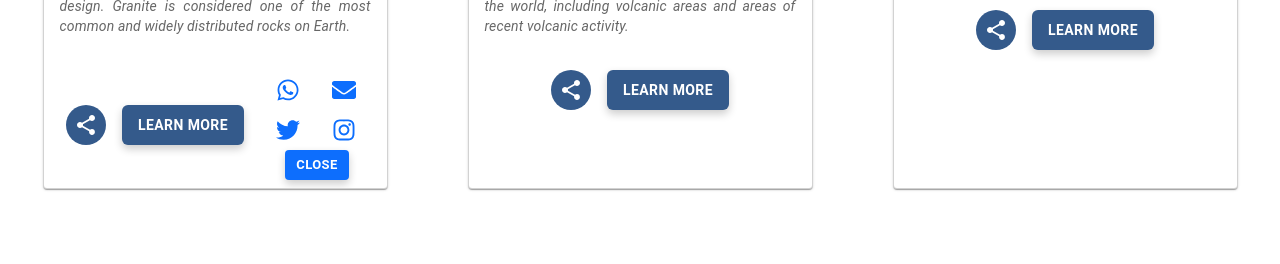
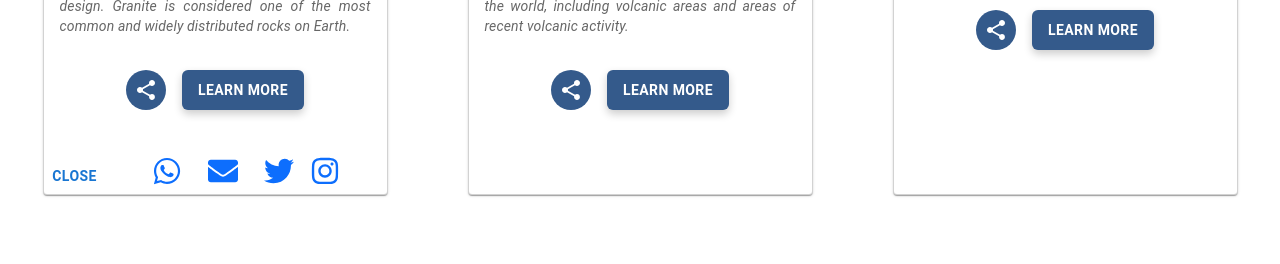
Before and after one commit to dovranmuhammet/rockscan, a React (Create React App) app: page /rocks in a window 1280 px wide. Both pictures are taken after a click on the button 146 px from the left and 896 px from the top of the page. Shown: the part 807-1071 px from the top of the page. Built offline with nearby package versions, Linux system fonts and the light colour scheme.

Commit message:
Styled share buttons, icons in rock json

```diff
--- a/src/components/RockList/RockList.js
+++ b/src/components/RockList/RockList.js
@@ -165,60 +165,75 @@ const RockList = () => {
               >
                 Learn More
               </Button>
+            </CardActions>
+
             {sharePopup === rock && (
-                <div className='share-popup'>
-                  <div>
+              <div
+                className='share-popup'
+                style={{
+                  display: 'flex',
+                  justifyContent: 'center',
+                  gap: '10px',
+                }}
+              >
+                <Button
+                  className='close-button'
+                  onClick={handleClosePopup}
+                  style={{
+                    fontWeight: 'bold',
+                    top: '20px',
+                    left: '-40px',
+                  }}
+                >
+                  Close
+                </Button>
+                <div
+                  className='share-popup-icons'
+                  style={{ marginTop: '30px', marginLeft: '-13px' }}
+                >
                   <IconButton
                     className='share-icon'
                     onClick={() => shareWithWhatsApp(rock)}
                   >
-                      <FaWhatsapp style={{ color: 'var(--bs-link-color)' }} />
+                    <FaWhatsapp
+                      size={30}
+                      style={{ color: 'var(--bs-link-color)' }}
+                    />
                   </IconButton>
 
                   <IconButton
                     className='share-icon'
                     onClick={() => shareWithEmail(rock)}
                   >
-                      <FaEnvelope style={{ color: 'var(--bs-link-color)' }} />
+                    <FaEnvelope
+                      style={{ color: 'var(--bs-link-color)' }}
+                      size={30}
+                    />
                   </IconButton>
                 </div>
-                  <div>
+                <div lassName='share-popup-icons' style={{ marginTop: '30px' }}>
                   <IconButton
                     className='share-icon'
                     onClick={() => shareWithTwitter(rock)}
                   >
-                      <FaTwitter style={{ color: 'var(--bs-link-color)' }} />
+                    <FaTwitter
+                      style={{ color: 'var(--bs-link-color)' }}
+                      size={30}
+                    />
                   </IconButton>
 
                   <IconButton
                     className='share-icon'
                     onClick={() => shareWithInstagram(rock)}
                   >
-                      <FaInstagram style={{ color: 'var(--bs-link-color)' }} />
+                    <FaInstagram
+                      style={{ color: 'var(--bs-link-color)' }}
+                      size={30}
+                    />
                   </IconButton>
                 </div>
-                  <Button
-                    variant='contained'
-                    color='primary'
-                    size='small'
-                    onClick={handleClosePopup}
-                    style={{
-                      marginLeft: '25px',
-                      backgroundColor: 'var(--bs-link-color)',
-                      color: '#fff',
-                      fontWeight: 'bold',
-                      boxShadow: '0px 4px 8px rgba(0, 0, 0, 0.2)',
-                      transition:
-                        'background-color 0.3s, transform 0.3s, box-shadow 0.3s',
-                      cursor: 'pointer',
-                      textTransform: 'uppercase',
-                    }}
-                  >
-                    Close
-                  </Button>
               </div>
             )}
-            </CardActions>
           </Card>
         ))}
       </div>
```
Lines whose indentation alone changed are shown as unchanged.
